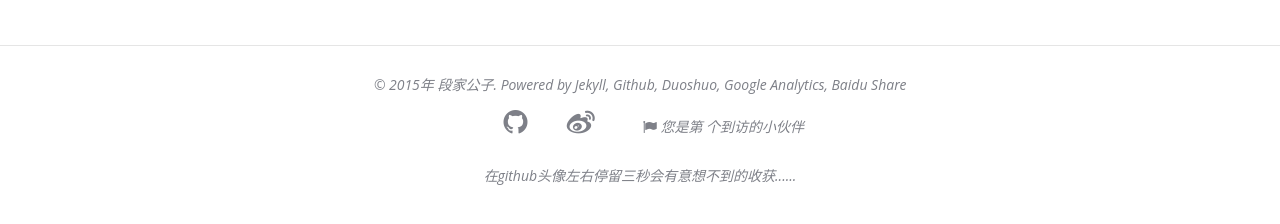
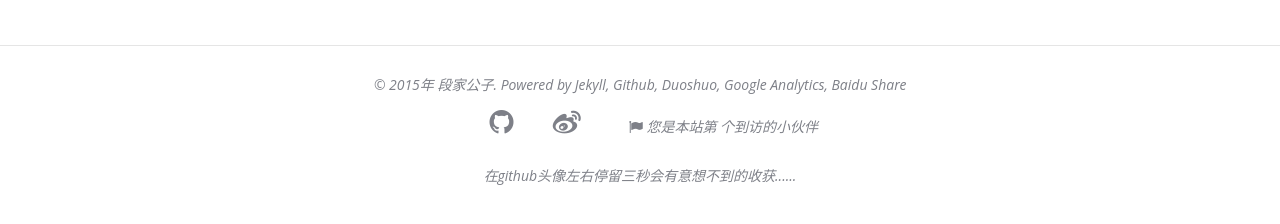
Before and after one commit to 1oscar/1oscar.github.io, a Jekyll site: the page project.html, which Jekyll copies as it is, in a window 1280 px wide. Shown: the part 527-751 px from the top of the page. Built offline with Jekyll 4.4.1, drawn with Linux system fonts in a browser that asks for light colours; some web fonts are replaced; Markdown is read by kramdown in place of the engine named in the settings; comment, search, counter and statistics services are not loaded.

```diff
--- a/_includes/footer.html
+++ b/_includes/footer.html
@@ -26,7 +26,7 @@
     <script async src="https://dn-lbstatics.qbox.me/busuanzi/2.3/busuanzi.pure.mini.js">
     </script>
     <span id="busuanzi_container_site_pv">
-             <i class="fa fa-flag"></i>    你是本站第<span id="busuanzi_value_site_pv"></span>个到访的小伙伴
+             <i class="fa fa-flag"></i>    您是本站第<span id="busuanzi_value_site_pv"></span>个到访的小伙伴
          </span>
     <!-- 使用 http://ibruce.info/2015/04/04/busuanzi/ 统计访问次数-->
     <!-- cnzz -->
--- a/project.html
+++ b/project.html
@@ -220,7 +220,7 @@ if(isOnPc) {
     </script>
     <span id="busuanzi_container_site_pv">
         <i class="fa fa-flag"></i>
-        您是第<span id="busuanzi_value_site_pv"></span>
+        您是本站第<span id="busuanzi_value_site_pv"></span>
 
         个到访的小伙伴
       </span>
```
